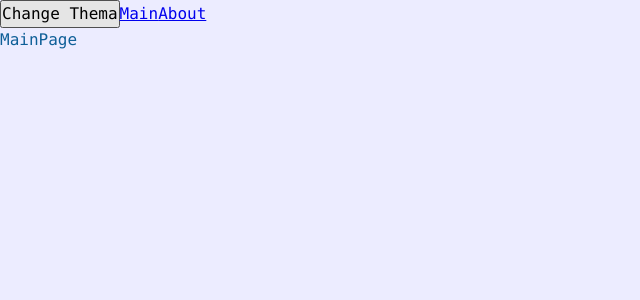
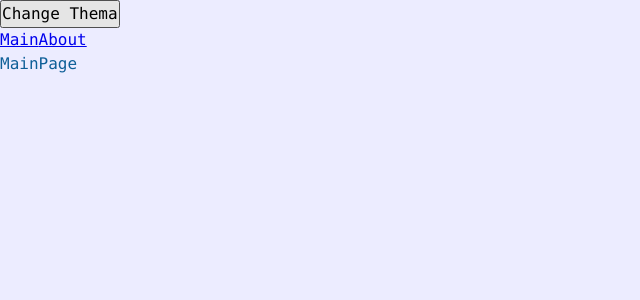
Before and after one commit to ya-aliina/social-network, a React app: page / in a window 1280 px wide. Shown: the top 300 px of the page, without its empty margins (0-640 px from the left). Built offline with nearby package versions, Linux system fonts and the light colour scheme.

Commit message:
Fixed Navbar

```diff
--- a/src/app/App.tsx
+++ b/src/app/App.tsx
@@ -3,6 +3,7 @@ import './styles/index.scss'
 import {classNames} from "shared/lib/classNames/classNames";
 import {useTheme} from "app/providers/ThemeProvider/lib/useTheme";
 import {AppRouter} from "app/providers/router";
+import {Navbar} from "widgets/Navbar";
 
 
 export const App = () => {
@@ -13,8 +14,7 @@ export const App = () => {
 			<button onClick={toggleTheme}>
 				Change Thema
 			</button>
-			<Link to='/'>Main</Link>
-			<Link to='/about'>About</Link>
+			<Navbar />
 			<AppRouter />
 
 		</div>
--- a/src/widgets/Navbar/ui/Navbar.tsx
+++ b/src/widgets/Navbar/ui/Navbar.tsx
@@ -1,9 +1,11 @@
 import React from 'react';
+import {Link} from "react-router-dom";
 
 export const Navbar = () => {
 	return (
 		<div>
-
+			<Link to='/'>Main</Link>
+			<Link to='/about'>About</Link>
 		</div>
 	);
 };
```
